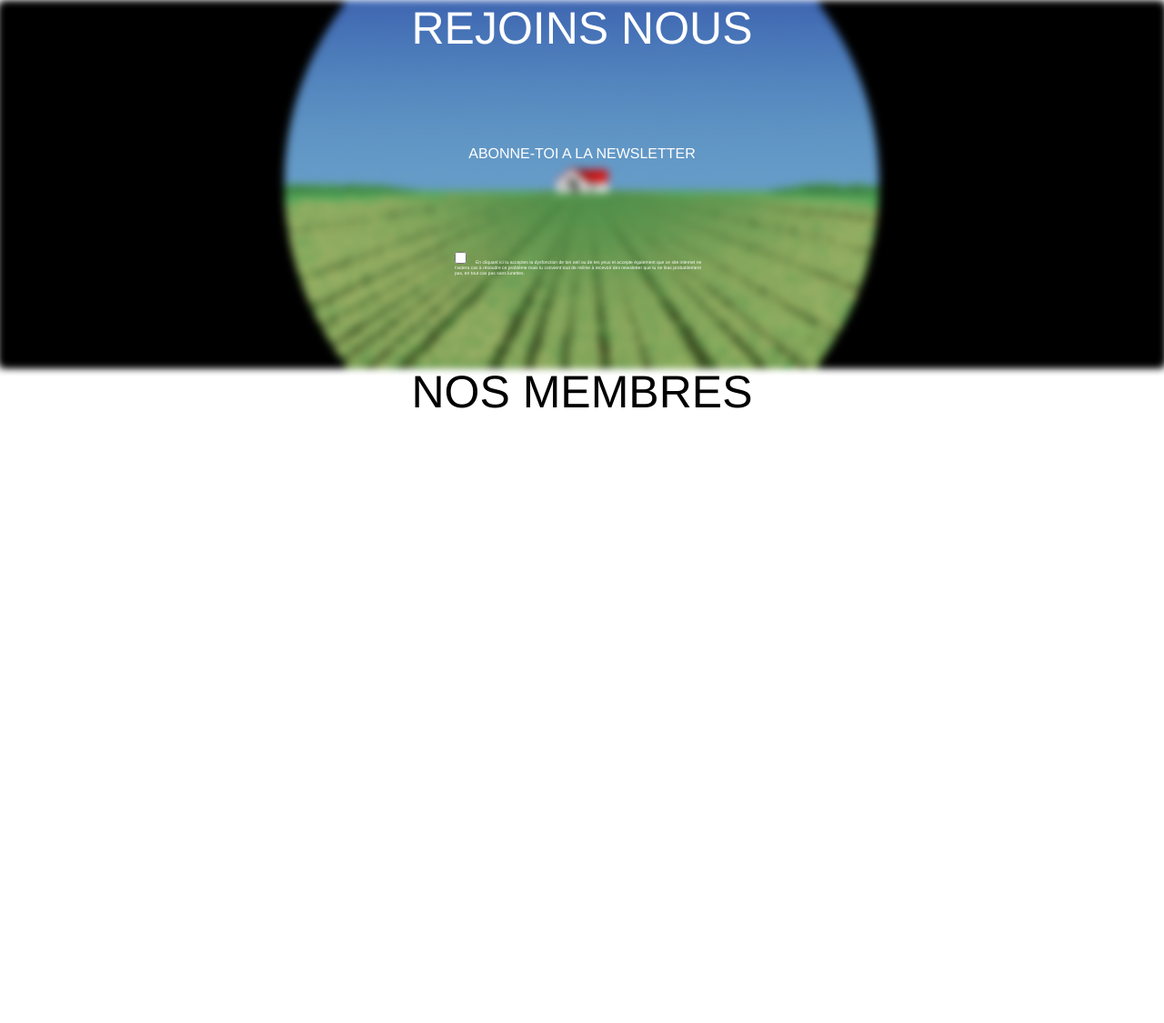
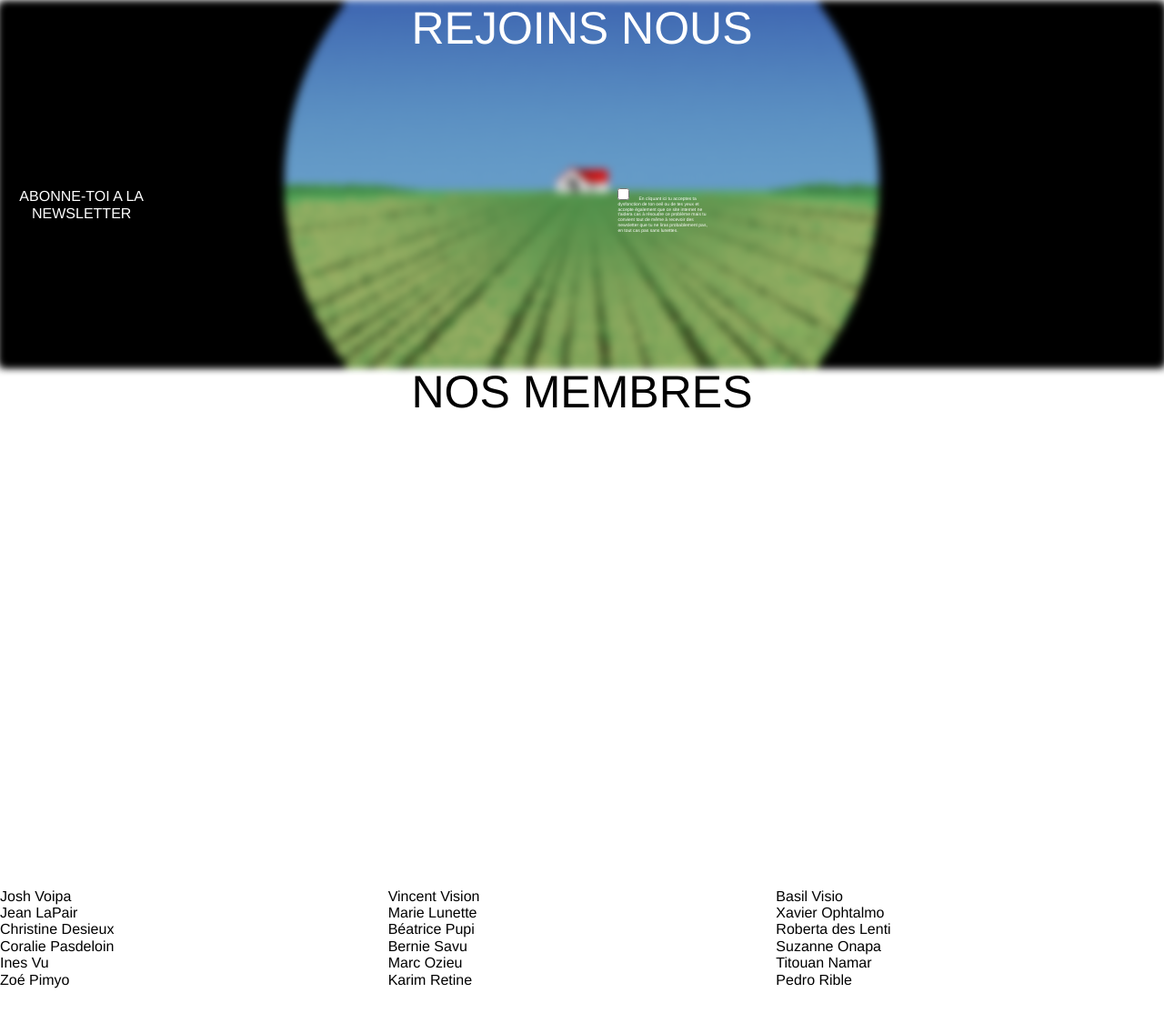
Before and after one commit to Eracom-ID381/cms-site-communaute-ayoamdi, a plain HTML site: page index.html in a window 1280 px wide. Shown: the part 877-2002 px from the top of the page at 91% size. Before the commit the page ends 1338 px from the top, so only its background shows below. Drawn offline with Linux system fonts and the light colour scheme.

Commit message:
début de la troisième section

```diff
--- a/index.html
+++ b/index.html
@@ -70,9 +70,29 @@
 		<section class="third-section" id="membres">
 			<div class="top-text">NOS MEMBRES</div>
 			<section class="col-1">
-				<!--essayer de trouver une façon d'organiser des row pour les images et les caption des images-->
+				<div class="nom">Josh Voipa</div>
+				<div class="nom-invert">Jean LaPair</div>
+				<div class="nom">Christine Desieux</div>
+				<div class="nom-invert">Coralie Pasdeloin</div>
+				<div class="nom">Ines Vu</div>
+				<div class="nom-invert">Zoé Pimyo</div>
 			</section>
-			<section class="col-2"></section>
+			<section class="col-2">
+				<div class="nom">Vincent Vision</div>
+				<div class="nom-invert">Marie Lunette</div>
+				<div class="nom">Béatrice Pupi</div>
+				<div class="nom-invert">Bernie Savu</div>
+				<div class="nom">Marc Ozieu</div>
+				<div class="nom-invert">Karim Retine</div>
+			</section>
+			<section class="col-3">
+				<div class="nom">Basil Visio</div>
+				<div class="nom-invert">Xavier Ophtalmo</div>
+				<div class="nom">Roberta des Lenti</div>
+				<div class="nom-invert">Suzanne Onapa</div>
+				<div class="nom">Titouan Namar</div>
+				<div class="nom-invert">Pedro Rible</div>
+			</section>
 		</section>
 
 		<section class="fourth-section" id="partage">
--- a/sass/_includes/variables.scss
+++ b/sass/_includes/variables.scss
@@ -2,4 +2,5 @@
 $header-height: 75px;
 $body-padding: 1rem; // COULEURS
 $primary-color: black;
+$primary-color: rgba(0,0,0,5);
 $secondary-color: rgba(255,255,255);
--- a/sass/styles.scss
+++ b/sass/styles.scss
@@ -123,6 +123,7 @@ main {
 	height: 50vh;
 	color: white;
 	display: grid;
+	grid-template-columns: repeat(3,1fr);
 
 	.img1 {
 		object-fit: cover;
@@ -146,6 +147,7 @@ main {
 		margin-left: 500px;
 		margin-right: 500px;
 		font-size: 5px;
+		grid-column: span 3;
 	}
 
 	input:checked .img1 {
@@ -162,8 +164,29 @@ main {
 .top-text {
 	text-align: center;
 	font-size: 50px;
+	grid-column: span 3;
 }
 
 .sous-top-text {
 	text-align: center;
+	grid-column: span 3;
 }
+
+.third-section {
+	width: 100vw;
+	height: 150vh;
+	display: grid;
+	grid-template-columns: repeat(3,1fr);
+
+	.col-1 .col-2 .col-3 {
+		grid-column: span 1;
+	}
+
+	.nom {
+		color: $primary-color;
+	}
+
+	.nom-invert {
+		color: $primary-color-invert;
+	}
+}
```
Also changed, not shown: css/styles.css.
